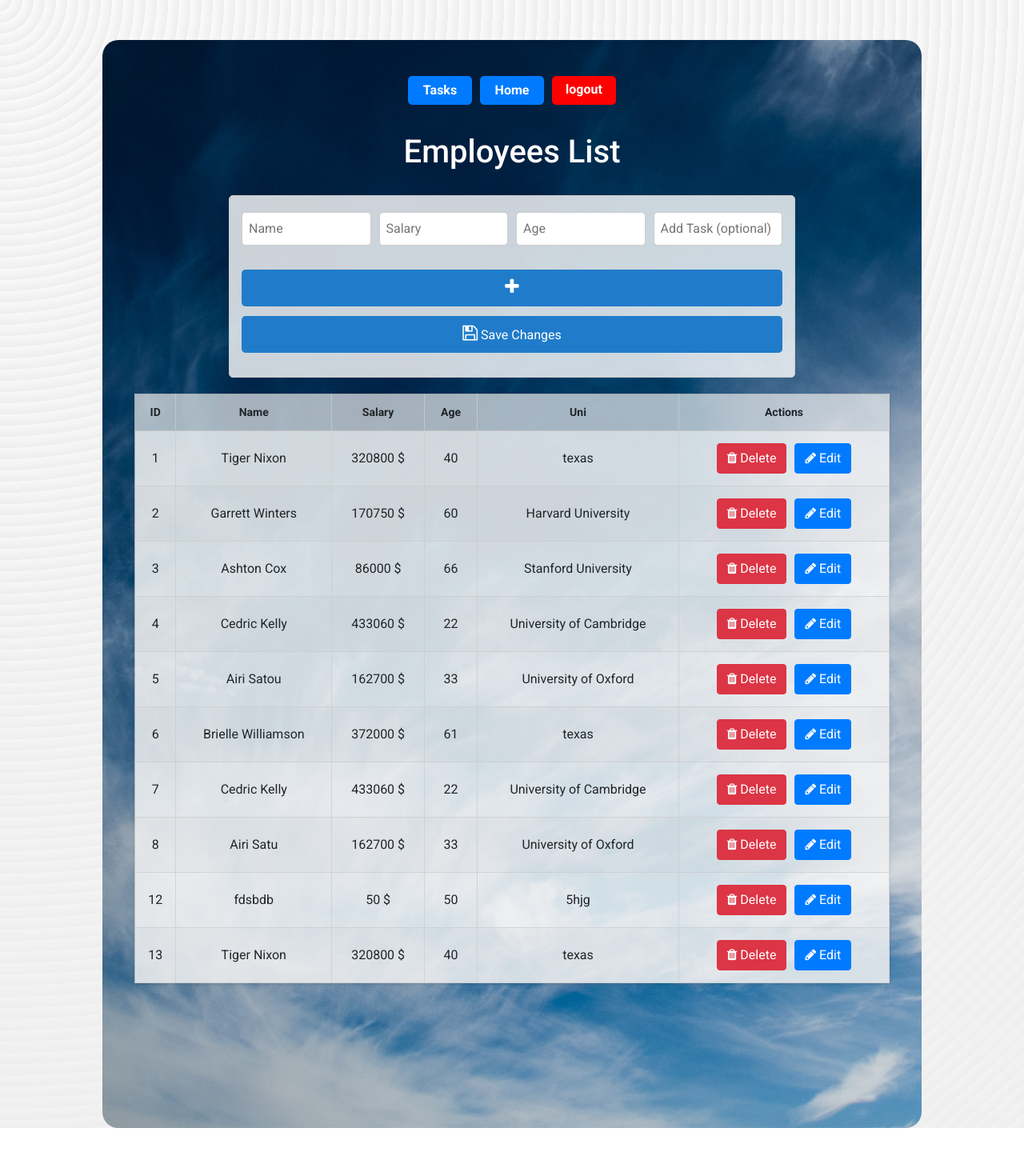
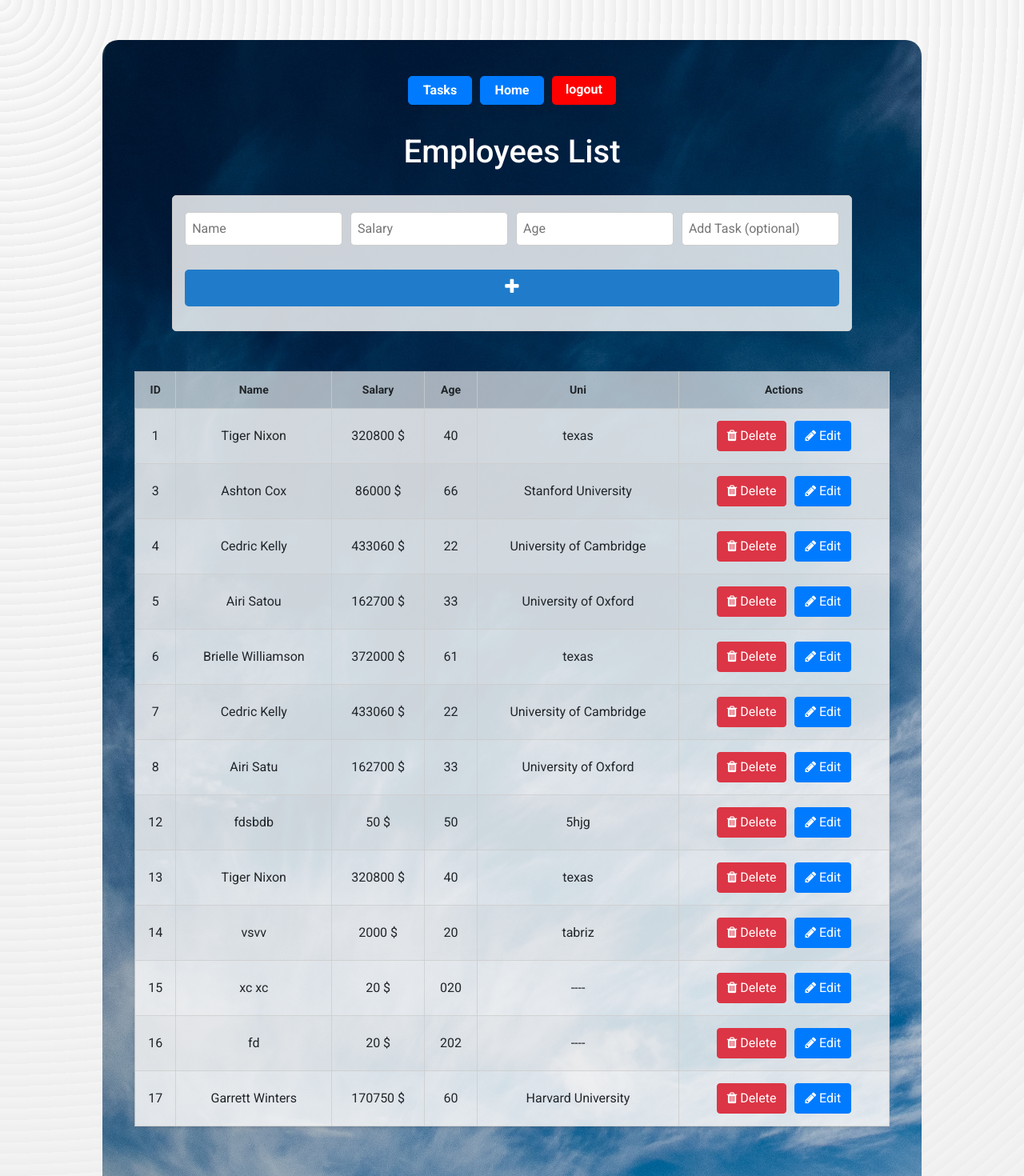
Before and after one commit to rezansrv/Employees-List-Vue, a Vue app: page /Admin in a window 1280 px wide. Shown: the top 1470 px of the page at 80% size. Before the commit the page ends 1410 px from the top, so only its background shows below. Built offline with nearby package versions, Linux system fonts and the light colour scheme; data requests are answered from the project's data file; sample sign-in values are in the browser's storage; what vue-sweetalert2 would draw is missing.

Commit message:
Making the admin page more dynamic by improving the button to save edit changes

```diff
--- a/db.json
+++ b/db.json
@@ -2,18 +2,11 @@
   "employees": [
     {
       "employee_name": "Tiger Nixon",
-      "employee_salary": 320800,
+      "employee_salary": "320800",
       "employee_age": "40",
       "employee_uni": "texas",
-      "employee_task": "hiii",
+      "employee_task": "take photo",
       "id": 1
-    },
-    {
-      "employee_name": "Garrett Winters",
-      "employee_salary": 170750,
-      "employee_age": "60",
-      "employee_uni": "Harvard University",
-      "id": 2
     },
     {
       "id": 3,
@@ -24,12 +17,12 @@
       "employee_task": "Change photos3"
     },
     {
-      "id": 4,
       "employee_name": "Cedric Kelly",
       "employee_salary": 433060,
       "employee_age": 22,
       "employee_uni": "University of Cambridge",
-      "employee_task": "Change photos3"
+      "employee_task": "Change photos3",
+      "id": 4
     },
     {
       "id": 5,
@@ -78,6 +71,37 @@
       "employee_uni": "texas",
       "employee_task": "dfsbbdfbdb",
       "id": 13
+    },
+    {
+      "employee_name": "vsvv",
+      "employee_salary": "2000",
+      "employee_age": "20",
+      "employee_uni": "tabriz",
+      "employee_task": "frontend",
+      "id": 14
+    },
+    {
+      "employee_name": "xc xc",
+      "employee_salary": "20",
+      "employee_age": "020",
+      "employee_uni": "",
+      "employee_task": "",
+      "id": 15
+    },
+    {
+      "employee_name": "fd  ",
+      "employee_salary": "20",
+      "employee_age": "202",
+      "employee_uni": "",
+      "employee_task": "tjnt",
+      "id": 16
+    },
+    {
+      "employee_name": "Garrett Winters",
+      "employee_salary": 170750,
+      "employee_age": "60",
+      "employee_uni": "Harvard University",
+      "id": 17
     }
   ],
   "user": [
@@ -264,6 +288,14 @@
       "pass": "123456",
       "isAdmin": true,
       "id": 26
+    },
+    {
+      "first_name": "fatemeh",
+      "last_name": "absavaran",
+      "email": "fatemeh.absavaran@go2tr.co",
+      "pass": "13812002",
+      "isAdmin": true,
+      "id": 27
     }
   ]
 }
--- a/src/Pages/Admin.vue
+++ b/src/Pages/Admin.vue
@@ -60,6 +60,7 @@
         />
       </div>
       <button
+      v-if="!onClickEdit"
         @click="addEmployee"
         :disabled="isButtonDisabled"
         class="add-button"
@@ -67,7 +68,7 @@
         <!-- Add employee button -->
         <i class="fa fa-plus" style="font-size: 22px; color: #fff"></i>
       </button>
-      <button @click="saveEmployeeChanges" class="add-button edit-button">
+      <button v-if="onClickEdit" @click="saveEmployeeChanges" class="add-button edit-button">
         <!-- Save employee changes button -->
         <i class="fa fa-save" style="font-size: 22px; color: #fff"></i> Save
         Changes
@@ -110,6 +111,7 @@
 </template>
 
 <script>
+
 import Vue from "vue";
 import axios from "axios";
 import VueAxios from "vue-axios";
@@ -128,6 +130,7 @@ export default {
       newEmployeeUni: "",
       newEmployeeTask:"",
       editEmployeeId: null,
+      onClickEdit: false,
     };
   },
   computed: {
@@ -145,15 +148,15 @@ export default {
   },
   methods: {
     logingOut() {
-      console.log("asbvkskjvshkisdj");
       localStorage.clear();
-      //       Swal.fire({
-      //   text: "You must Login First",
-      //   icon: "warning",
-      //   confirmButtonColor: "#3085d6",
-      //   cancelButtonColor: "#d33",
-      //   confirmButtonText: "OK",
-      // })
+            Swal.fire({
+              title:"logged Out",
+        text: "You have successfully logged Out. ",
+        icon: "success",
+        confirmButtonColor: "#3085d6",
+        cancelButtonColor: "#d33",
+        confirmButtonText: "OK",
+      })
     },
     sanitizeInput() {
       // Remove non-numeric characters from salary and age inputs
@@ -219,6 +222,15 @@ export default {
         });
     },
     editEmployee(employee) {
+      if (this.onClickEdit) {
+    // اگر مقدار onClickEdit در حال حاضر true باشد، آن را به false تغییر دهید.
+    this.onClickEdit = false;
+  } else {
+    // در غیر این صورت، مقدار را به true تنظیم کنید.
+    this.onClickEdit = true;
+  }
+      console.log(this.onClickEdit);
+
       // Edit an existing employee
       this.newEmployeeName = employee.employee_name;
       this.newEmployeeSalary = employee.employee_salary;
@@ -282,7 +294,7 @@ export default {
   margin: 0 auto;
   margin-top: 30px;
   text-align: center;
-  height: 170vh;
+  height: 200vh;
   border-radius: 20px;
   background-size: cover;
   background-image: url("@/assets/img/bg8.jpg");
@@ -294,7 +306,7 @@ export default {
   align-items: center;
   margin: 0 auto;
   padding: 15px;
-  width: 75%;
+  width: 90%;
   border: 1px solid #ccc;
   border-radius: 5px;
   background-color: #ffffffcc;
@@ -317,7 +329,7 @@ export default {
 .add-button {
   width: 100%;
   padding: 10px;
-  margin-bottom: 10px;
+  margin-bottom: 15px;
   margin-top: 25px;
   background-color: #207cca;
   color: #fff;
@@ -338,7 +350,7 @@ export default {
 }
 
 .edit-button {
-  margin-top: 2px;
+  margin-top: 25px;
   margin-bottom: 15px;
 }
 
@@ -358,7 +370,7 @@ table {
   margin-bottom: 50px;
   border-collapse: collapse;
   text-align: center;
-  margin-top: 20px;
+  margin-top: 50px;
   box-shadow: 0 2px 4px rgba(0, 0, 0, 0.1);
   border: 1px solid #ccc;
 }
--- a/src/Pages/Home.vue
+++ b/src/Pages/Home.vue
@@ -56,6 +56,8 @@
 import Vue from "vue";
 import axios from "axios";
 import VueAxios from "vue-axios";
+import Swal from "sweetalert2";
+
 
 Vue.use(VueAxios, axios);
 
@@ -79,13 +81,13 @@ export default {
     logingOut() {
       console.log("asbvkskjvshkisdj");
       localStorage.clear();
-      //       Swal.fire({
-      //   text: "You must Login First",
-      //   icon: "warning",
-      //   confirmButtonColor: "#3085d6",
-      //   cancelButtonColor: "#d33",
-      //   confirmButtonText: "OK",
-      // })
+      Swal.fire({
+        text: "Logout ",
+        icon: "success",
+        confirmButtonColor: "#3085d6",
+        cancelButtonColor: "#d33",
+        confirmButtonText: "OK",
+      })
     },
     // Function to load employee data from the server
     loadEmployees() {
@@ -113,12 +115,12 @@ export default {
   margin-bottom: 40px;
 }
 .container {
-  max-width: 80%;
-  padding: 40px;
+  max-width: 85%;
+  padding: 60px;
   margin: 0 auto;
   margin-top: 50px;
   text-align: center;
-  height: 100vh;
+  height: 135vh;
   border-radius: 10px;
   background-size: cover;
   background-image: url("@/assets/img/bg5.jpg");
@@ -133,7 +135,7 @@ export default {
   width: 75%;
   border: 1px solid #ccc;
   border-radius: 5px;
-  background-color: #ffffffcc;
+  background-color: #ffffffe9;
 }
 
 .input-field {
@@ -201,18 +203,18 @@ td {
 }
 
 th {
-  background-color: #f0f0f0b0;
+  background-color: #f0f0f0d6;
   padding: 12px;
   font-size: 14px;
 }
 
 tbody tr:nth-child(even) {
-  background-color: #f2f2f2d8;
+  background-color: #f2f2f2f3;
   transition: background-color 0.3s;
 }
 
 tbody tr:nth-child(odd) {
-  background-color: #f8f8f8d7;
+  background-color: #f8f8f8f2;
   transition: background-color 0.3s;
 }
 
--- a/src/Pages/TaskManagement.vue
+++ b/src/Pages/TaskManagement.vue
@@ -121,13 +121,13 @@ export default {
     logingOut() {
       console.log("asbvkskjvshkisdj");
       localStorage.clear();
-      //       Swal.fire({
-      //   text: "You must Login First",
-      //   icon: "warning",
-      //   confirmButtonColor: "#3085d6",
-      //   cancelButtonColor: "#d33",
-      //   confirmButtonText: "OK",
-      // })
+      Swal.fire({
+        text: "Logout ",
+        icon: "success",
+        confirmButtonColor: "#3085d6",
+        cancelButtonColor: "#d33",
+        confirmButtonText: "OK",
+      })
     },
     deleteEmployee(id) {
       Swal.fire({
@@ -179,13 +179,13 @@ export default {
 <style scoped>
 .container {
   background-image: url("@/assets/img/bg5.jpg");
-  max-width: 80%;
-  padding: 3rem;
+  max-width: 85%;
+  padding: 60px;
   margin: 0 auto;
-  margin-top: 2rem;
+  margin-top: 50px;
   text-align: center;
   background-size: cover;
-  height: 150vh;
+  height: 210vh;
   border-radius: 12px;
 }
 .header {
```
